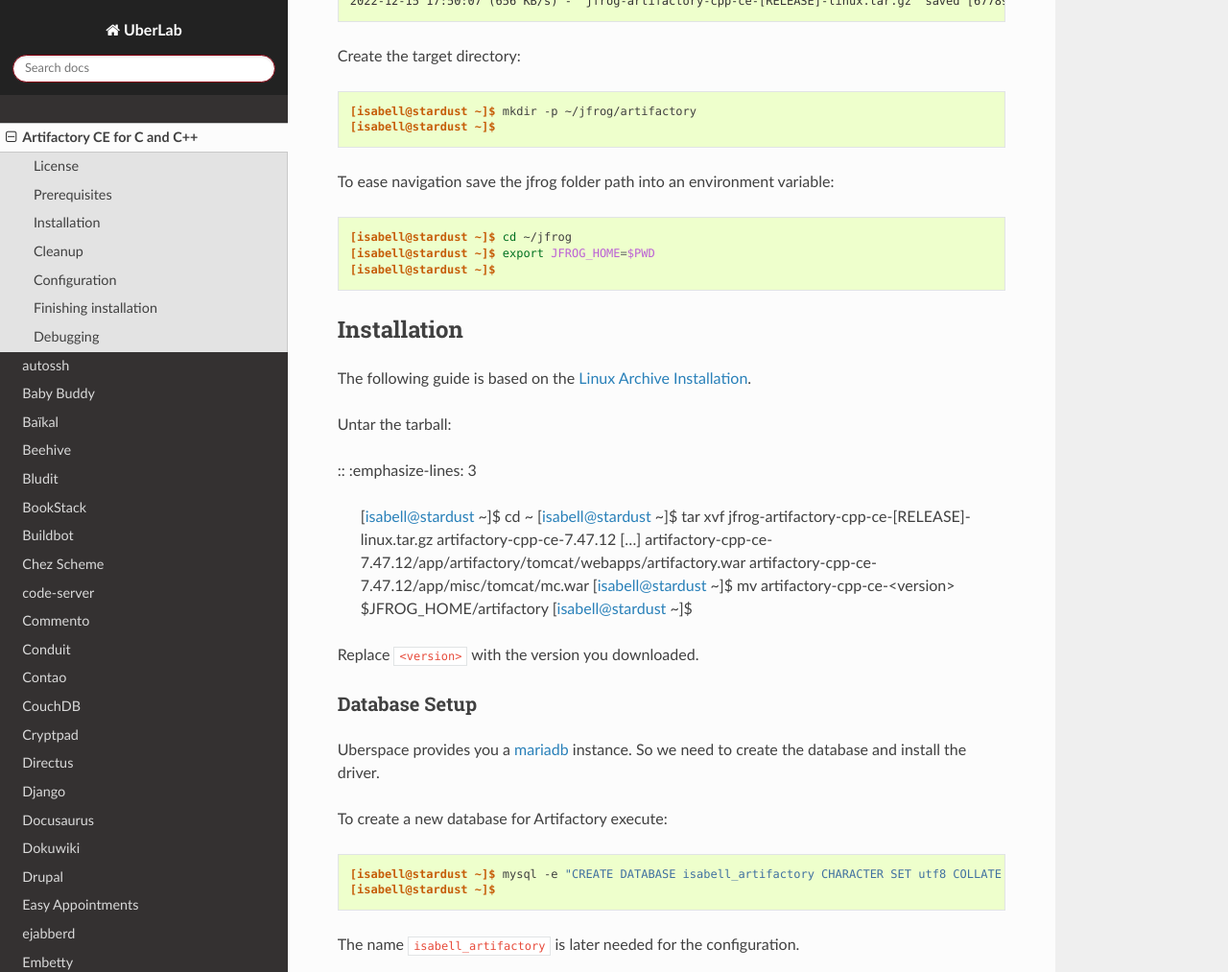
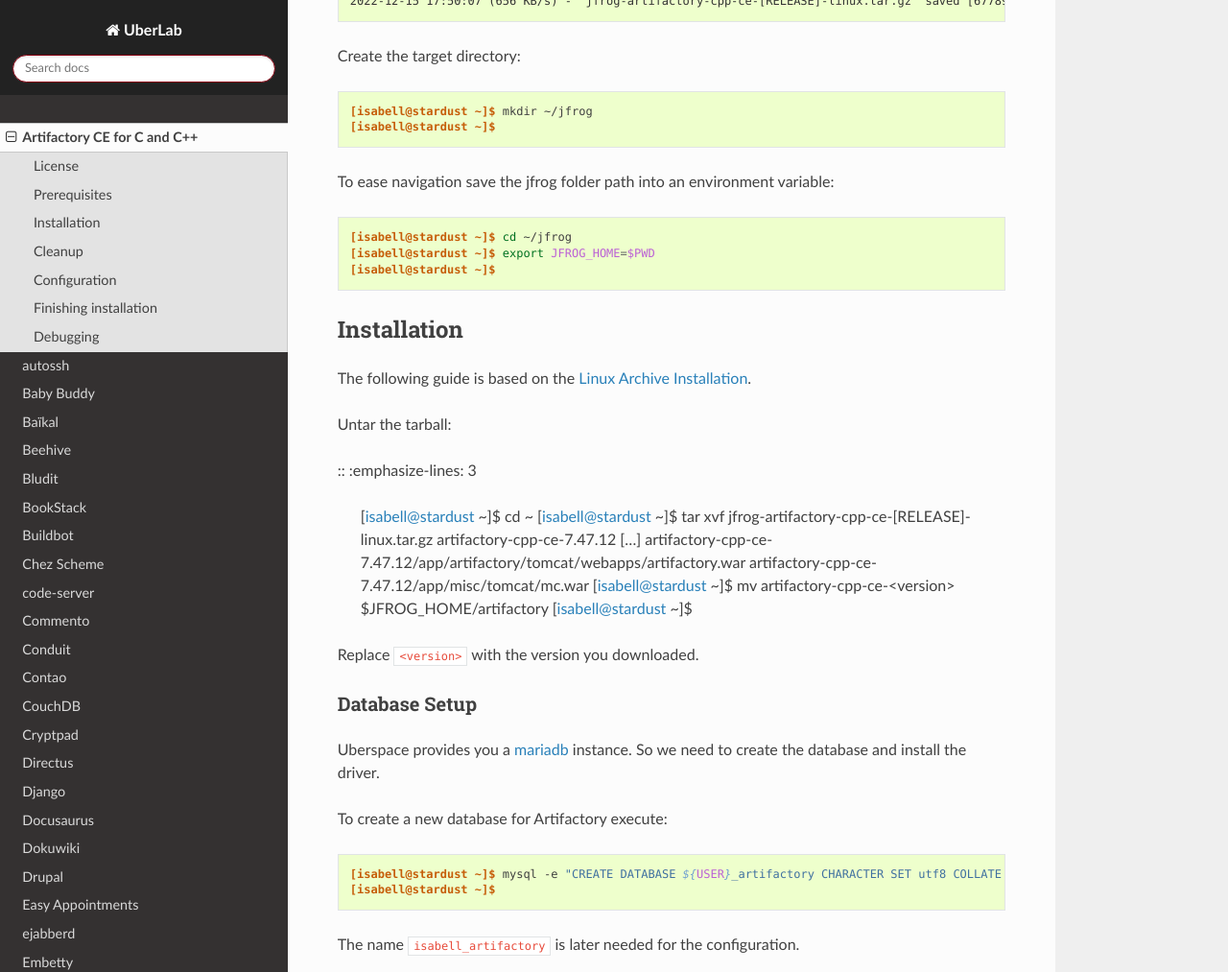
Before and after one commit to Uberspace/lab, a Sphinx documentation site: the page built from source/guide_artifactorycecpp.rst, in a window 1280 px wide and 1400 px high, scrolled down 1519 px. Shown: the part 151-1164 px from the top of the window at 96% size. Built offline with Sphinx 7.4.7 and the Read the Docs theme 2.0.0, drawn with Linux system fonts in a browser that asks for light colours.

Commit message:
Update guide_artifactorycecpp.rst

```diff
--- a/source/guide_artifactorycecpp.rst
+++ b/source/guide_artifactorycecpp.rst
@@ -53,7 +53,7 @@
 
 ::
 
- [isabell@stardust ~]$ mkdir -p ~/jfrog/artifactory
+ [isabell@stardust ~]$ mkdir ~/jfrog
  [isabell@stardust ~]$
 
 To ease navigation save the jfrog folder path into an environment variable:
@@ -96,7 +96,7 @@
 
 ::
 
- [isabell@stardust ~]$ mysql -e "CREATE DATABASE isabell_artifactory CHARACTER SET utf8 COLLATE utf8_bin;"
+ [isabell@stardust ~]$ mysql -e "CREATE DATABASE ${USER}_artifactory CHARACTER SET utf8 COLLATE utf8_bin;"
  [isabell@stardust ~]$
 
 The name ``isabell_artifactory`` is later needed for the configuration.
```
